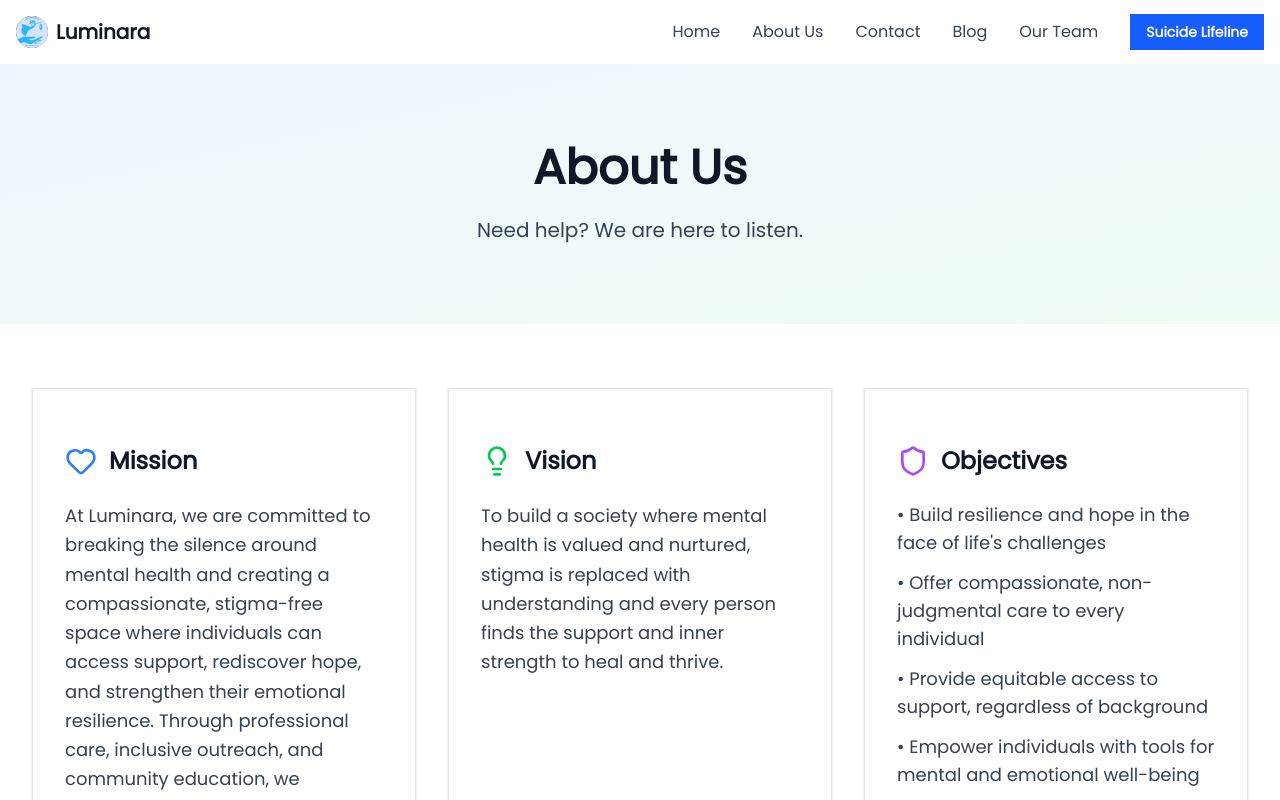
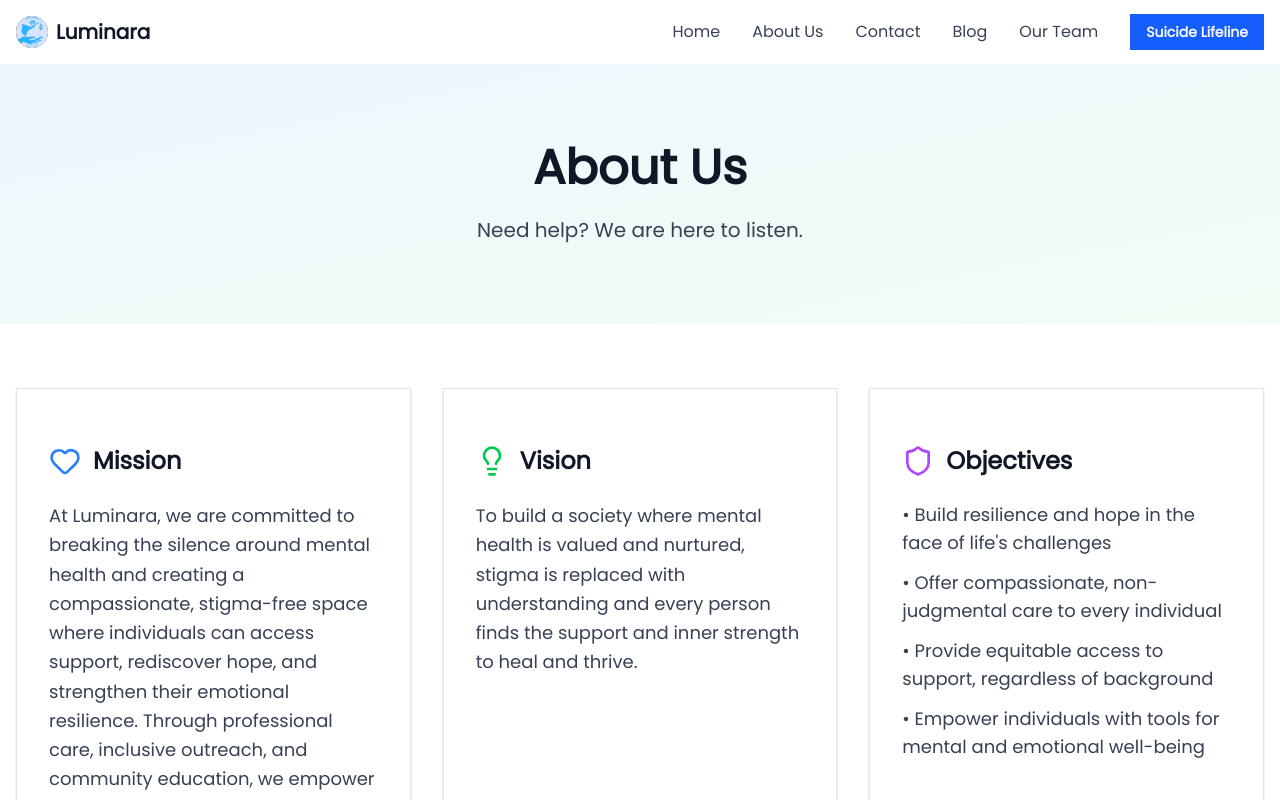
Before and after one commit to UthpalSuvarna/luminara, a Next.js app in the folder frontend/: page /about in a window 1280 px wide. Shown: the top 800 px of the page. Built offline with nearby package versions, Linux system fonts and the light colour scheme.

Commit message:
Refactor layout of About and Team pages for improved structure and styling consistency

```diff
--- a/frontend/src/app/about/page.tsx
+++ b/frontend/src/app/about/page.tsx
@@ -47,7 +47,7 @@
 
       {/* Mission, Vision, Objectives */}
       <section className="py-16 bg-white">
-        <div className="max-w-7xl mx-auto px-4 sm:px-6 lg:px-8">
+        <div className="max-w-7xl mx-auto px-4">
           <div className="grid md:grid-cols-3 gap-8">
             <Card className="rounded-none">
               <CardContent className="p-8">
--- a/frontend/src/app/team/page.tsx
+++ b/frontend/src/app/team/page.tsx
@@ -65,8 +65,7 @@
         </section>
 
         <section className="py-16">
-          <div className="container mx-auto px-4">
-            <div className="max-w-7xl mx-auto">
+          <div className="container mx-auto max-w-7xl px-4">
             <div className="text-center mb-12">
               <h2 className="text-3xl font-bold text-gray-900 mb-4">Leadership Team</h2>
               <p className="text-lg text-gray-600 max-w-2xl mx-auto">
@@ -91,7 +90,6 @@
               ))}
             </div>
           </div>
-          </div>
         </section>
       </main>
 
```
Lines whose indentation alone changed are shown as unchanged.
